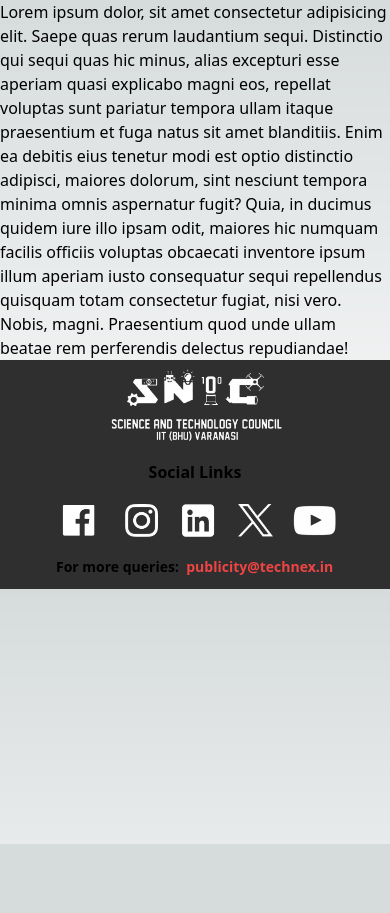
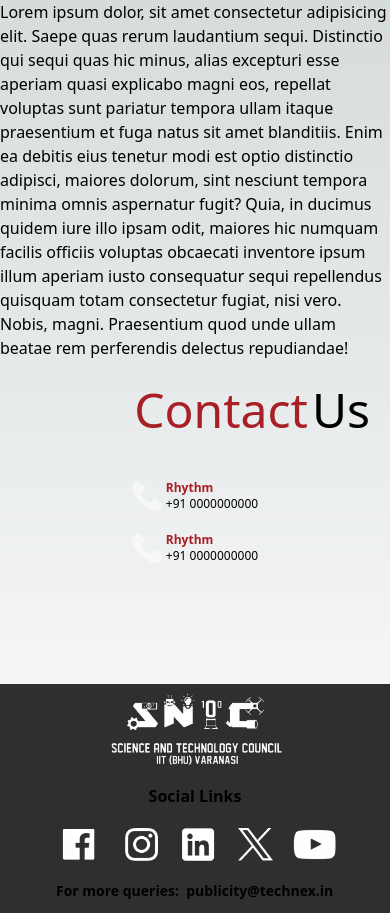
Before and after one commit to technex-iit-bhu/CA_Frontend, a Next.js app: page / in a window 390 px wide. Before the commit the page ends 844 px from the top, so only its background shows below. Built offline with nearby package versions, Linux system fonts and the light colour scheme.

Commit message:
made the contactus component responsive

```diff
--- /dev/null
+++ b/src/components/contactus.tsx
@@ -0,0 +1,49 @@
+import React from 'react'
+import Image from 'next/image';
+const Contactus=()=>{
+    return(<div className='flex flex-col bg-background p-[120px] gap-[100px] relative '>
+            <div className='flex gap-[4px] lg:text-7xl text-5xl absolute align-right right-5 lg:bottom-[120px] lg:p-20 md:p-2 bottom-[250px] sm:text-center  '>
+                <span className='text-red'>Contact</span>
+                <span className='text-white'>Us</span>
+            </div>
+            <div className='flex lg:flex-row flex-col md:flex-row lg:justify-evenly md:justify-evenly items-center lg:gap-0 gap-5'>
+            <div className='flex items-center'>
+                <div className='flex lg:gap-6 gap-1 items-center justify-center'>
+                    <div className=''>
+                    <Image
+                    src={"/phone-call.webp"}
+                    alt='phone logo'
+                    width={30}
+                    height={30}
+                    className=''
+                    />
+                    </div>
+                    <div className='flex flex-col justify-center lg:text-3xl md:text-xl text-xs '>
+                        <h2 className='text-red font-bold'>Rhythm</h2>
+                        <div className=''>+91 0000000000</div>
+                    </div>
+                </div>
+            </div>
+            <div>
+                <div className='flex lg:gap-6 gap-1 items-center justify-center'>
+                    <div>
+                    <Image
+                    src={"/phone-call.webp"}
+                    alt='phone logo'
+                    width={30}
+                    height={30}
+                    className=''
+                    />
+                    </div>
+                    <div className='flex flex-col justify-center lg:text-3xl md:text-xl text-xs '>
+                        <h2 className='text-red font-bold'>Rhythm</h2>
+                        <div>+91 0000000000</div>
+                    </div>
+                </div>
+            </div>
+           </div>
+
+    </div>)
+
+}
+export default Contactus;
--- a/src/components/layout.tsx
+++ b/src/components/layout.tsx
@@ -1,6 +1,7 @@
 
 import React, { FC, ReactNode } from 'react';
 import Footer from './footer';
+import Contactus from './contactus';
 
 interface LayoutProps {
   children: ReactNode;
@@ -11,6 +12,7 @@ const Layout: FC<LayoutProps> = ({ children }) => {
     <>
       {/* add <Navbar /> here */}
       <main>{children}</main>
+      <Contactus/>
       <Footer />
     </>
   );
--- a/tailwind.config.ts
+++ b/tailwind.config.ts
@@ -14,6 +14,10 @@ const config: Config = {
           'conic-gradient(from 180deg at 50% 50%, var(--tw-gradient-stops))',
       },
     },
+    colors:{
+      red:"#A81F25",
+      background:"191919"
+    }
   },
   plugins: [],
 }
```
Also changed, not shown: public/phone-call.webp (added).
